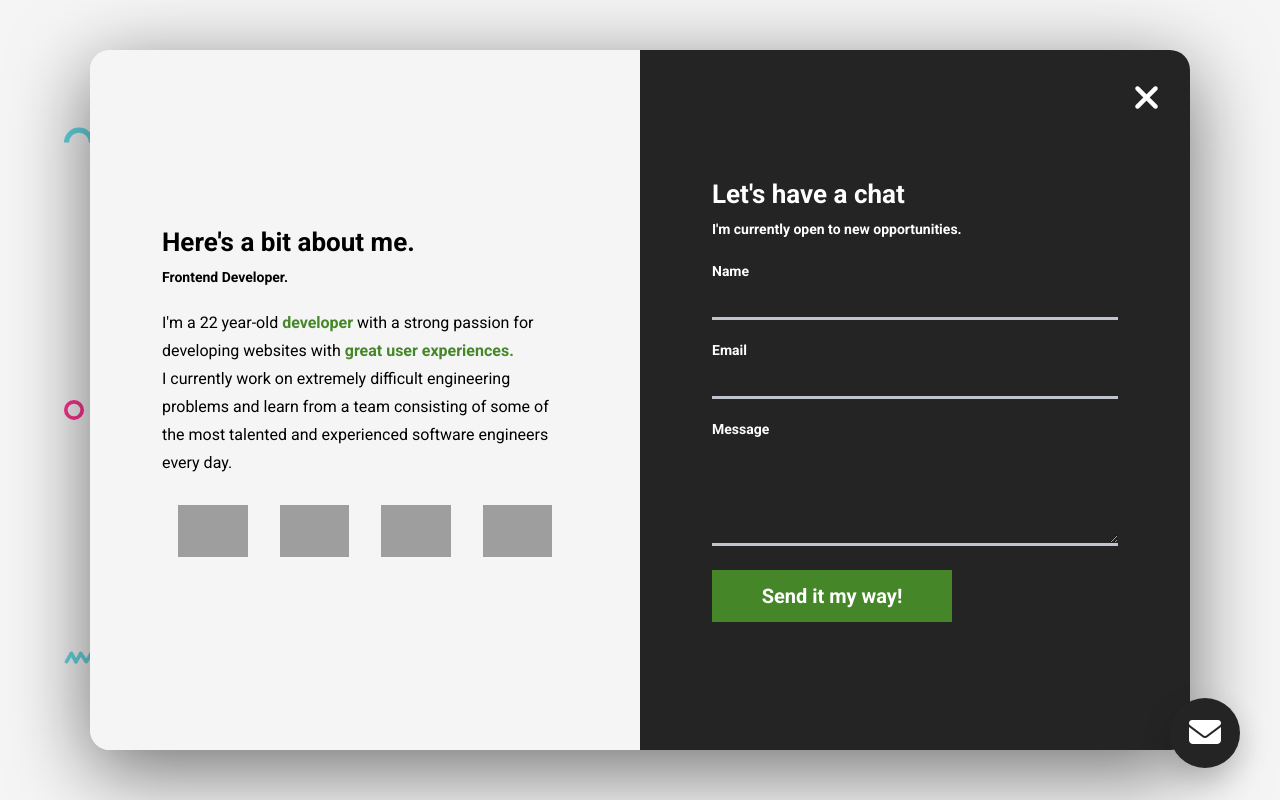
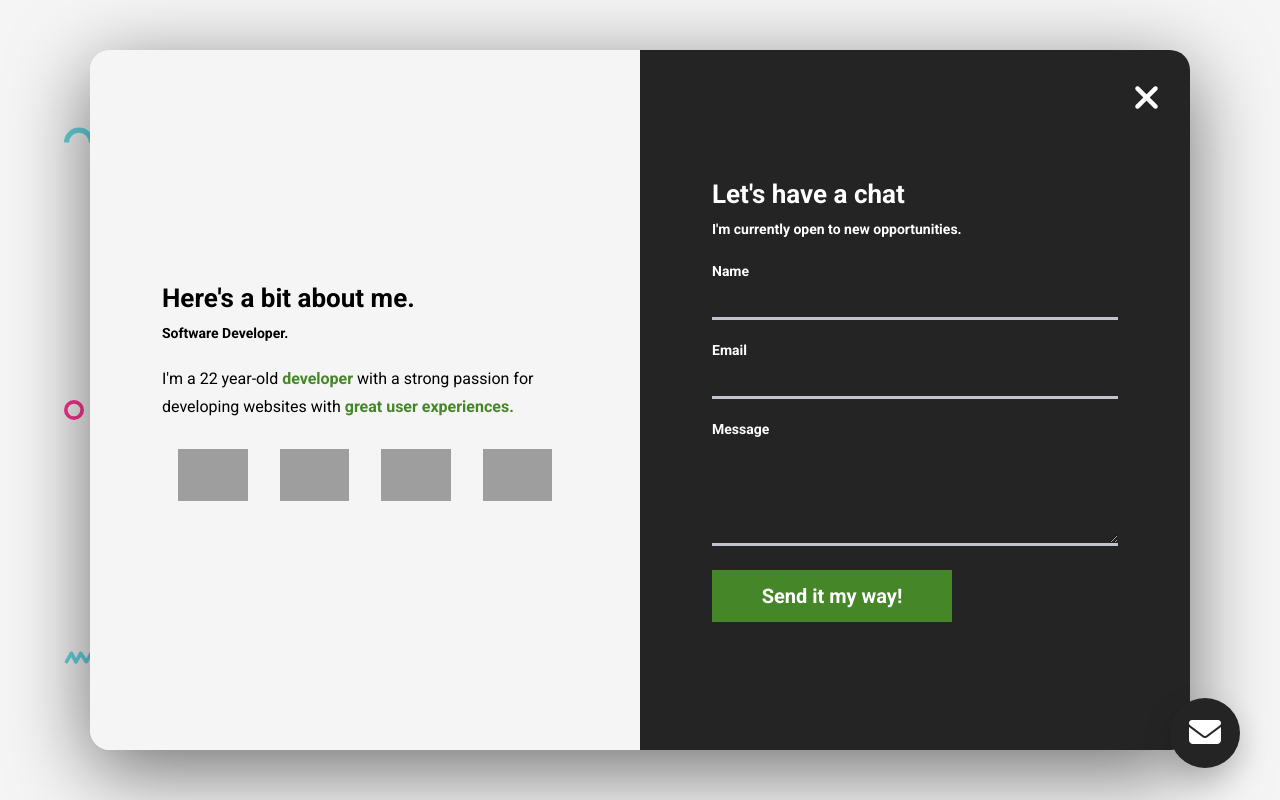
Before and after one commit to velascojk/e-portfolioV2, a plain HTML site: page index.html in a window 1280 px wide. Both pictures are taken after a click on the element "about me.". Shown: the top 800 px of the page. Drawn offline with nearby package versions, Linux system fonts and the light colour scheme; grey boxes are pictures that could not be loaded.

Commit message:
fixed bio & fixed hover color for input in modal

```diff
--- a/index.html
+++ b/index.html
@@ -60,7 +60,7 @@
         <h1 class="title">Hey</h1>
         <h1 class="title highlight-word">I'm J.K.</h1>
         <p class="header__para">
-          I'm a <b class="highlight-word">Frontend Developer</b> with a strong passion
+          I'm a <b class="highlight-word">Software Developer</b> with a strong passion
           for building web applications with great user experiences.
           <br />
           Here's a bit more <b class="highlight-word click" onclick="toggleModal()">about me.</b>
@@ -89,13 +89,10 @@
     <div class="modal">
       <div class="modal__half modal__about">
         <h3 class="modal__title modal__title--about">Here's a bit about me.</h3>
-        <h4 class="modal__sub-title modal__sub-title--about">Frontend Developer.</h4>
+        <h4 class="modal__sub-title modal__sub-title--about">Software Developer.</h4>
         <p class="modal__para">
           I'm a 22 year-old <b class="highlight-word">developer</b> with a strong passion for developing websites with <b class="highlight-word">great user
           experiences.</b>
-          <br>
-          I currently work on extremely difficult engineering problems and learn from a team consisting of some of the
-          most talented and experienced software engineers every day.
         </p>
         <div class="modal__languages">
           <figure class="modal__language">
--- a/style.css
+++ b/style.css
@@ -51,7 +51,7 @@ input:hover, textarea:hover {
 }
 
 input:focus, textarea:focus {
-    border-color: #f06449;
+    border-color: #458728;
 }
 
 textarea {
```
